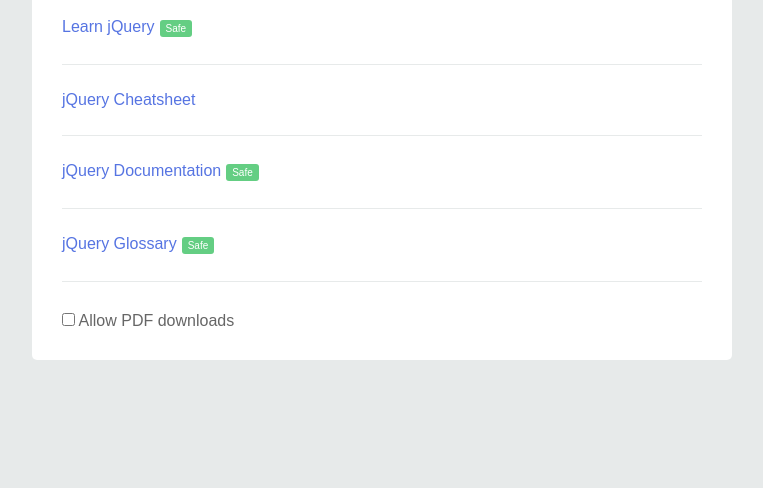
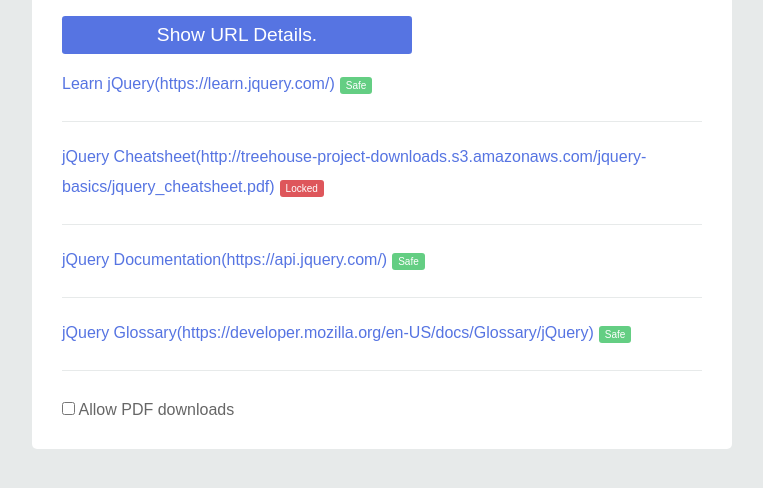
Before and after one commit to bassiebangura/Newsfeed_MiniProject_4, a plain HTML site: page index.html in a window 1280 px wide. Shown: the part 100-588 px from the top of the page, without its empty margins (258-1021 px from the left). Drawn offline with Linux system fonts and the light colour scheme.

Commit message:
Add toggle of URL details

```diff
--- a/css/style.css
+++ b/css/style.css
@@ -64,3 +64,16 @@
   display: block;
   color: #666;
 }
+
+.showDetail {
+  padding: .5rem;
+  border-radius: .2rem;
+  border-style: none;
+  margin-top: 1.2rem;
+  width: 100%;
+  max-width: 350px;
+  background-color: #5674e2;
+  color: white;
+  font-size: 1.2rem;
+
+}
--- a/index.html
+++ b/index.html
@@ -8,6 +8,7 @@
 <body>
 <div class="box">
     <h1>jQuery Weekly</h1>
+    <button class="showDetail">Show URL Details.</button>
     <div id="links">
         <ul>
             <li><a href='https://learn.jquery.com/' target="_blank">Learn jQuery</a></li>
@@ -15,7 +16,6 @@
             <li><a href='https://api.jquery.com/'>jQuery Documentation</a></li>
             <li><a href='https://developer.mozilla.org/en-US/docs/Glossary/jQuery'>jQuery Glossary</a></li>
         </ul>
-        <label><input type='checkbox'> Allow PDF downloads</label>
     </div>
 </div>
     <script src="js/jquery-3.2.1.min.js"></script>
--- a/js/app.js
+++ b/js/app.js
@@ -1,6 +1,31 @@
 const $secureLinks = $('a[href^="https://"]');
 const $pdfs = $('a[href$=".pdf"]');
+const $pdfCheckbox = ("<label><input type='checkbox'/> Allow PDF downloads</label>");
 
 $($pdfs).attr('download', 'true');
+$($secureLinks).addClass('secure');//Adds content
+$($pdfs).addClass('pdf');//Adds content
 
-$($secureLinks).addClass('secure');
+
+$pdfs.on('click', function (event) {
+    if ($(':checked').length === 0) {//Check for checked element
+        event.preventDefault();
+        alert('Please check the box to allow PDF downloads')
+    }
+})
+
+//Unobtrusive js
+$('#links').append($pdfCheckbox);
+
+$('a').each(function(){
+    const $url = $(this).attr('href');
+    $(this).append('<span>');//span element is now child of link <a>
+    $(this).children().append(`(${$url})`);//Literal notation's implementation in jQuery
+});
+
+//Toggle URL detail by hiding the span child element
+$('.showDetail').on('click', function() {
+    $('a').each(function (){
+        $(this).children().toggle();//Literal notation's implementation in jQuery
+    });
+});
```
